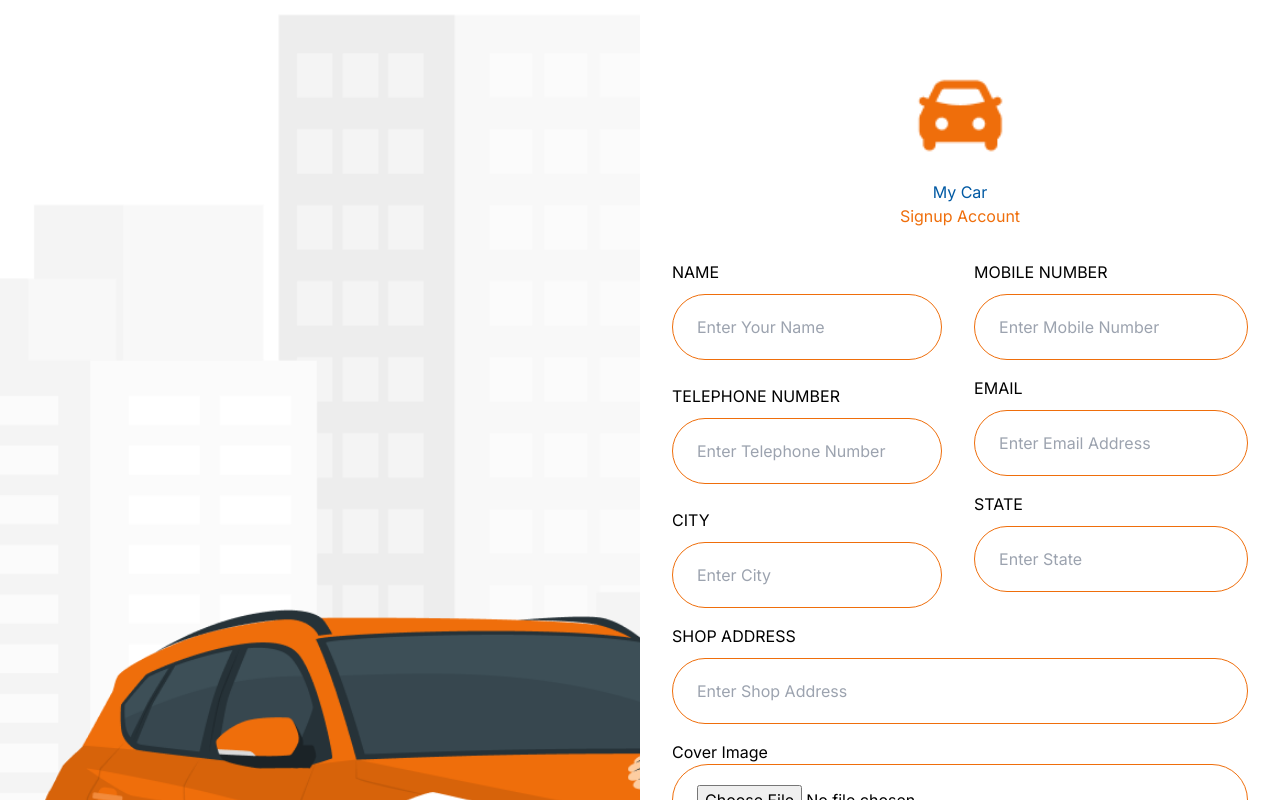
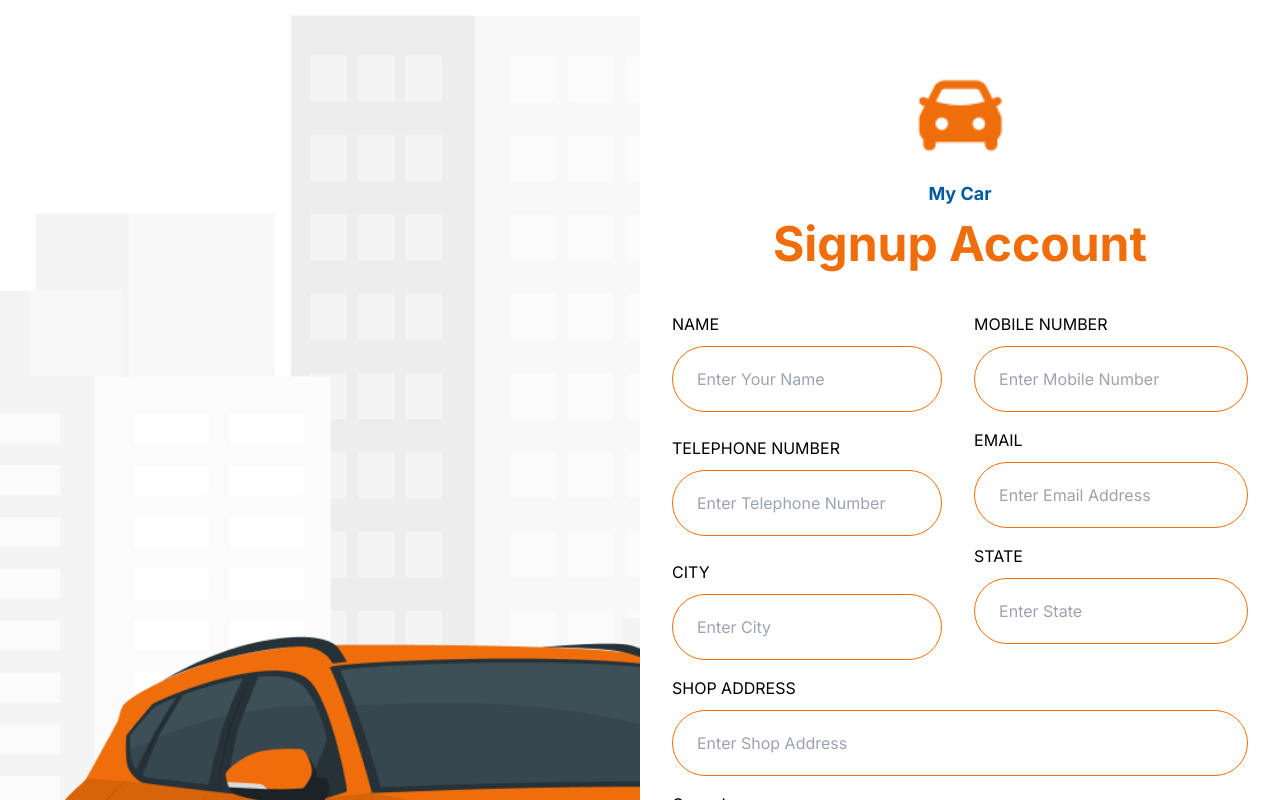
Before and after one commit to CodePriyansh/car_dealer2, a Next.js app: page /signup in a window 1280 px wide. Shown: the top 800 px of the page. Built offline with nearby package versions, Linux system fonts and the light colour scheme.

Commit message:
commit for pull

```diff
--- a/src/components/SignUp/styles.module.css
+++ b/src/components/SignUp/styles.module.css
@@ -8,10 +8,10 @@
     @apply flex lg:w-1/2 w-full flex-col py-16 justify-center items-center px-4 lg:px-8
 }
 .subheading{
-    @apply text-secondary
+    @apply text-secondary font-bold text-lg
 }
 .heading{
-    @apply text-primary text-48 pb-8;
+    @apply text-primary text-[48px] pb-8 font-bold;
 }
 .field_style{
     @apply py-5 px-6 border border-primary rounded-[50px] w-[280px] w-full
```
